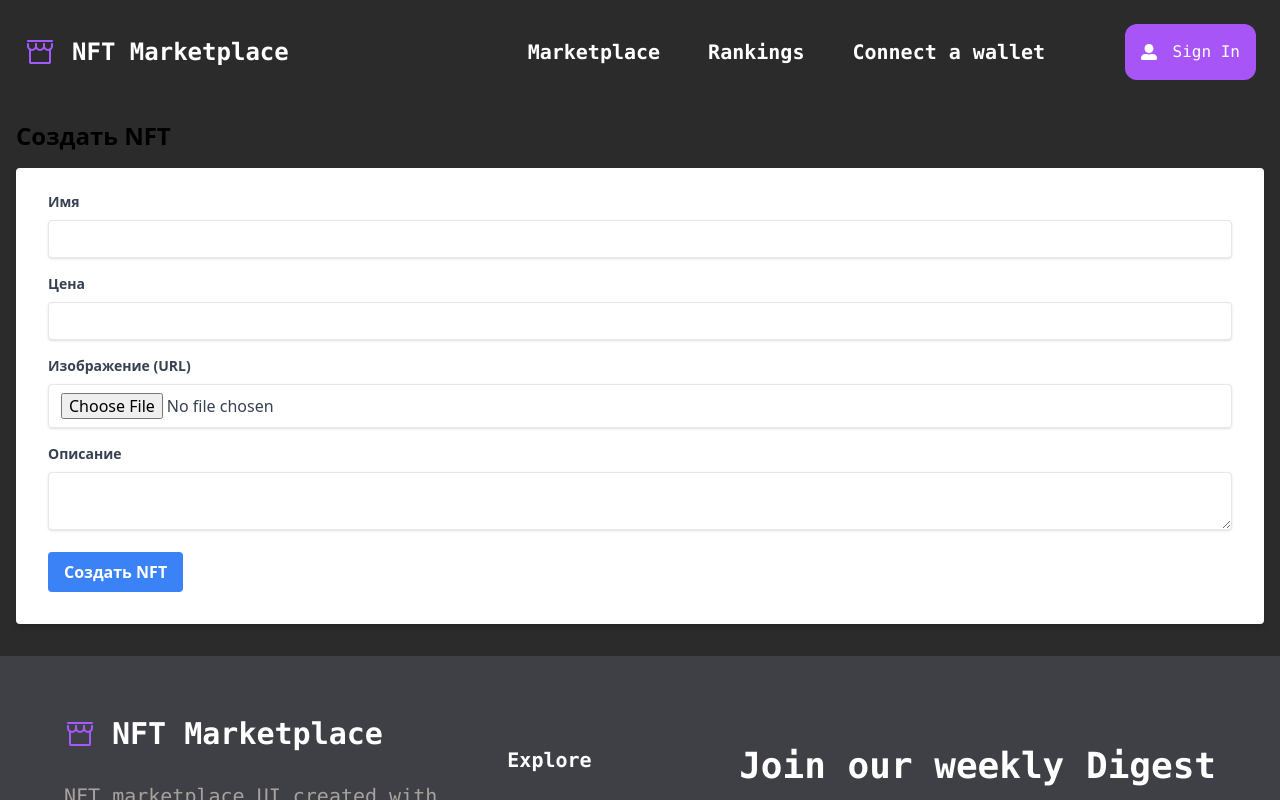
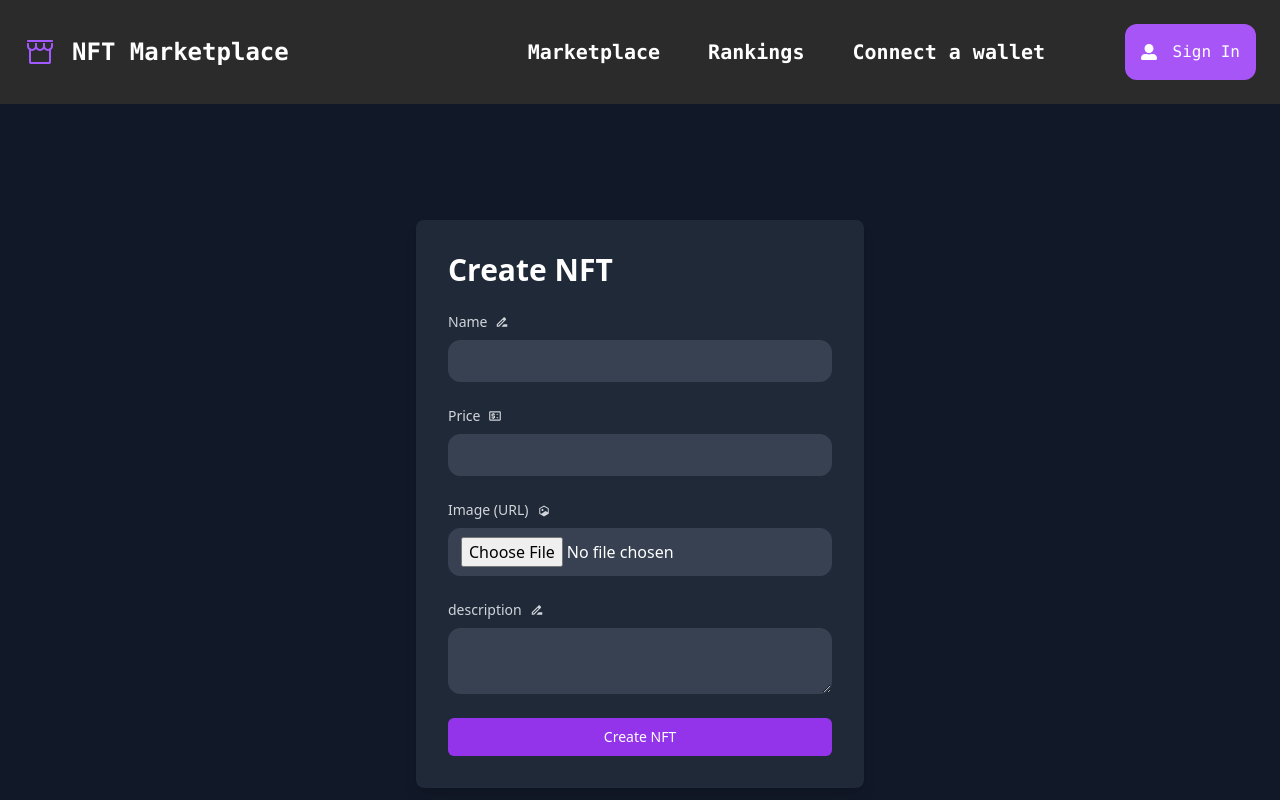
Before and after one commit to NABIL234234/NFT-MARKETPLACE, a React (Vite) app: page /createNft in a window 1280 px wide. Shown: the top 800 px of the page. Built offline with nearby package versions, Linux system fonts and the light colour scheme; sample sign-in values are in the browser's storage; a web font is replaced by a local one.

Commit message:
fix: Navigate in Discover page

```diff
--- a/src/pages/CreateNft/CreateNft.jsx
+++ b/src/pages/CreateNft/CreateNft.jsx
@@ -4,26 +4,29 @@ import { useDispatch, useSelector } from "react-redux";
 import { useForm } from "react-hook-form";
 import { createNft } from "../../store/slices/nft";
 
+// images
+import { RiNftFill } from "react-icons/ri";
+import { MdOutlinePriceChange } from "react-icons/md";
+import { MdDriveFileRenameOutline } from "react-icons/md";
+
 export default function CreateNft() {
   const {
     register,
     handleSubmit,
     formState: { errors },
-    setValue
+    setValue,
   } = useForm();
   const dispatch = useDispatch();
   const { createdNft, nftLoading, nftError } = useSelector(
     (state) => state.nft
   );
 
-
-
   const onSubmit = async (data) => {
     try {
       const formData = new FormData();
-      formData.append("nftImage", data.nftImage[0])
+      formData.append("nftImage", data.nftImage[0]);
 
-      const {nftImage, ...remainingData} = data;
+      const { nftImage, ...remainingData } = data;
 
       for (let key in remainingData) {
         formData.append(key, data[key]);
@@ -35,84 +38,85 @@ export default function CreateNft() {
     }
   };
 
-
   return (
-    <div className="container mx-auto p-4">
-      <h1 className="text-2xl font-bold mb-4">Создать NFT</h1>
-      <form
-        onSubmit={handleSubmit(onSubmit)}
-        className="bg-white shadow-md rounded px-8 pt-6 pb-8 mb-4"
-      >
-        <div className="mb-4">
-          <label className="block text-gray-700 text-sm font-bold mb-2">
-            Имя
+    <div className="min-h-screen flex flex-col items-center justify-center bg-gray-900">
+      <div className="max-w-md w-full bg-gray-800 rounded-lg shadow-lg p-8">
+        <h1 className="text-3xl text-white font-bold mb-6">Create NFT</h1>
+        <form onSubmit={handleSubmit(onSubmit)} className="space-y-6">
+          <div>
+            <label className="flex items-center gap-2 text-sm font-medium text-gray-300 mb-2">
+            Name <MdDriveFileRenameOutline />
             </label>
             <input
               type="text"
+
               {...register("name", { required: true })}
-            className={`shadow appearance-none border ${
-              errors.name ? "border-red-500" : ""
-            } rounded w-full py-2 px-3 text-gray-700 leading-tight focus:outline-none focus:shadow-outline`}
+              className={`appearance-none rounded-xl relative block w-full px-3 py-2 border ${
+                errors.name ? "border-red-500" : "border-gray-700"
+              } bg-gray-700 text-white focus:outline-none focus:ring-purple-500 focus:border-purple-500`}
             />
             {errors.name && (
-            <p className="text-red-500 text-xs italic">Это поле обязательно.</p>
+              <p className="text-red-500 text-xs mt-1">Это поле обязательно.</p>
             )}
           </div>
-        <div className="mb-4">
-          <label className="block text-gray-700 text-sm font-bold mb-2">
-            Цена
+          <div>
+            <label className="flex items-center gap-2 text-sm font-medium text-gray-300 mb-2">
+              Price <MdOutlinePriceChange />
             </label>
             <input
               type="number"
+
               {...register("price", { required: true })}
-            className={`shadow appearance-none border ${
-              errors.price ? "border-red-500" : ""
-            } rounded w-full py-2 px-3 text-gray-700 leading-tight focus:outline-none focus:shadow-outline`}
+              className={`appearance-none rounded-xl relative block w-full px-3 py-2 border ${
+                errors.price ? "border-red-500" : "border-gray-700"
+              } bg-gray-700 text-white focus:outline-none focus:ring-purple-500 focus:border-purple-500`}
             />
             {errors.price && (
-            <p className="text-red-500 text-xs italic">Это поле обязательно.</p>
+              <p className="text-red-500 text-xs mt-1">Это поле обязательно.</p>
             )}
           </div>
-        <div className="mb-4">
-          <label className="block text-gray-700 text-sm font-bold mb-2">
-            Изображение (URL)
-
+          <div>
+            <label className="flex items-center gap-2 text-sm font-medium text-gray-300 mb-2">
+              Image (URL) <RiNftFill  className="pt-[2px]"/>
             </label>
             <input
               type="file"
               {...register("nftImage", { required: true })}
-            className={`shadow appearance-none border ${
-              errors.nftImage ? "border-red-500" : ""
-            } rounded w-full py-2 px-3 text-gray-700 leading-tight focus:outline-none focus:shadow-outline`}
+              className={`appearance-none rounded-xl relative block w-full px-3 py-2 border ${
+                errors.nftImage ? "border-red-500" : "border-gray-700"
+              } bg-gray-700 text-white focus:outline-none focus:ring-purple-500 focus:border-purple-500`}
             />
             {errors.nftImage && (
-            <p className="text-red-500 text-xs italic">Это поле обязательно.</p>
+              <p className="text-red-500 text-xs mt-1">Это поле обязательно.</p>
             )}
           </div>
-        <div className="mb-4">
-          <label className="block text-gray-700 text-sm font-bold mb-2">
-            Описание
+          <div>
+            <label className="flex items-center gap-2 text-sm font-medium text-gray-300 mb-2">
+              description <MdDriveFileRenameOutline />
             </label>
             <textarea
               {...register("description", { required: true })}
-            className={`shadow appearance-none border ${
-              errors.description ? "border-red-500" : ""
-            } rounded w-full py-2 px-3 text-gray-700 leading-tight focus:outline-none focus:shadow-outline`}
+              className={`appearance-none rounded-xl relative block w-full px-3 py-2 border ${
+                errors.description ? "border-red-500" : "border-gray-700"
+              } bg-gray-700 text-white focus:outline-none focus:ring-purple-500 focus:border-purple-500`}
             />
             {errors.description && (
-            <p className="text-red-500 text-xs italic">Это поле обязательно.</p>
+              <p className="text-red-500 text-xs mt-1">Это поле обязательно.</p>
             )}
           </div>
+          <div>
             <button
               type="submit"
-          className={`bg-blue-500 hover:bg-blue-700 text-white font-bold py-2 px-4 rounded focus:outline-none focus:shadow-outline ${
+              className={`w-full flex justify-center py-2 px-4 border border-transparent text-sm font-medium rounded-md text-white hover:text-black bg-purple-600 hover:bg-white  focus:outline-none focus:ring-2 focus:ring-offset-2 focus:ring-purple-500 ${
                 nftLoading ? "opacity-50 cursor-not-allowed" : ""
               }`}
+              disabled={nftLoading}
             >
-          Создать NFT
+              Create NFT
             </button>
+          </div>
         </form>
-
+      </div>
     </div>
   );
 }
--- a/src/pages/Home/Discover/Discover.jsx
+++ b/src/pages/Home/Discover/Discover.jsx
@@ -12,9 +12,9 @@ export default function Discover() {
   const handleGetStarted = () => {
     const token = localStorage.getItem("accessToken");
     if (token) {
-      navigate("/shop");
+      navigate("/createNft");
     } else {
-      navigate("/login", { state: { from: "/shop" } });
+      navigate("/login", { state: { from: "/createNft" } });
     }
   };
 
```
Lines whose indentation alone changed are shown as unchanged.
